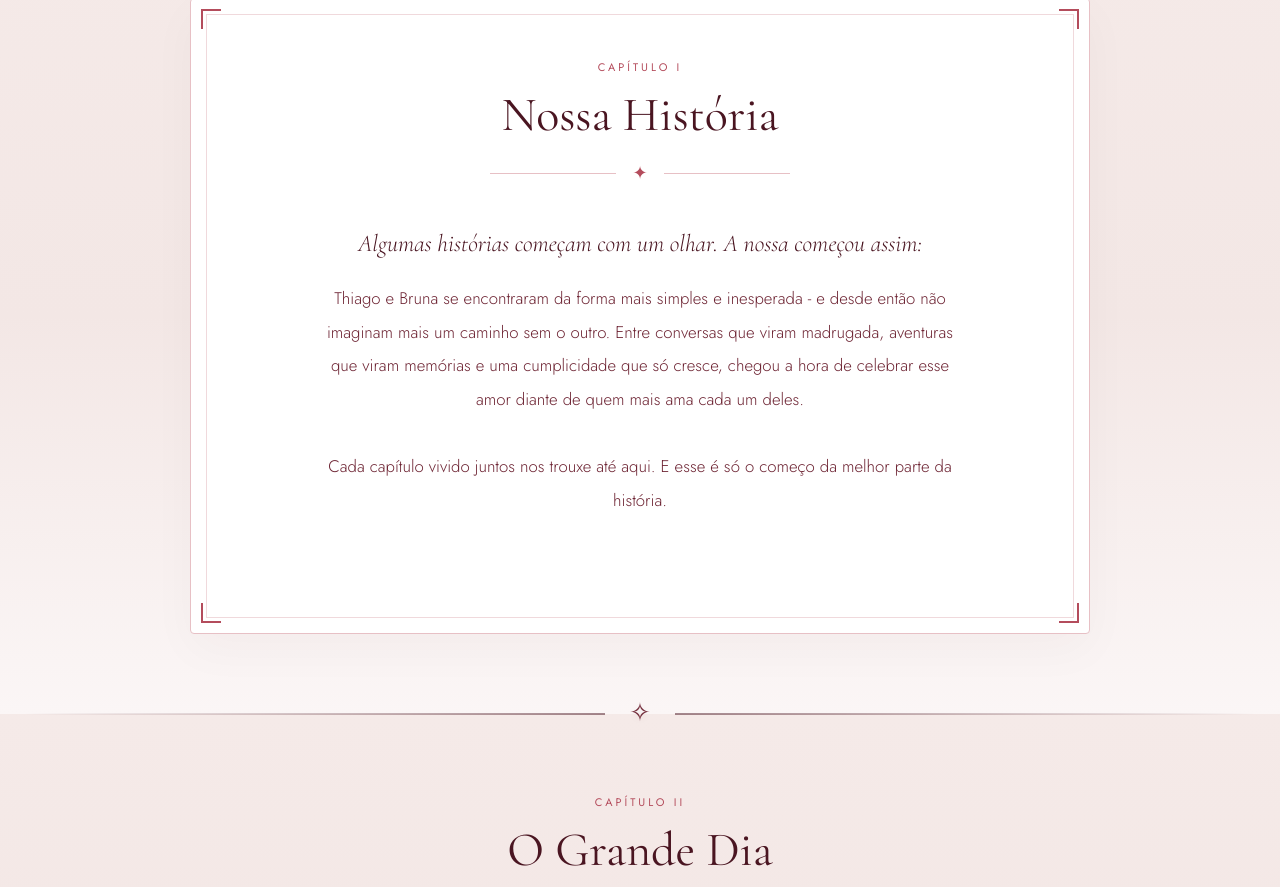
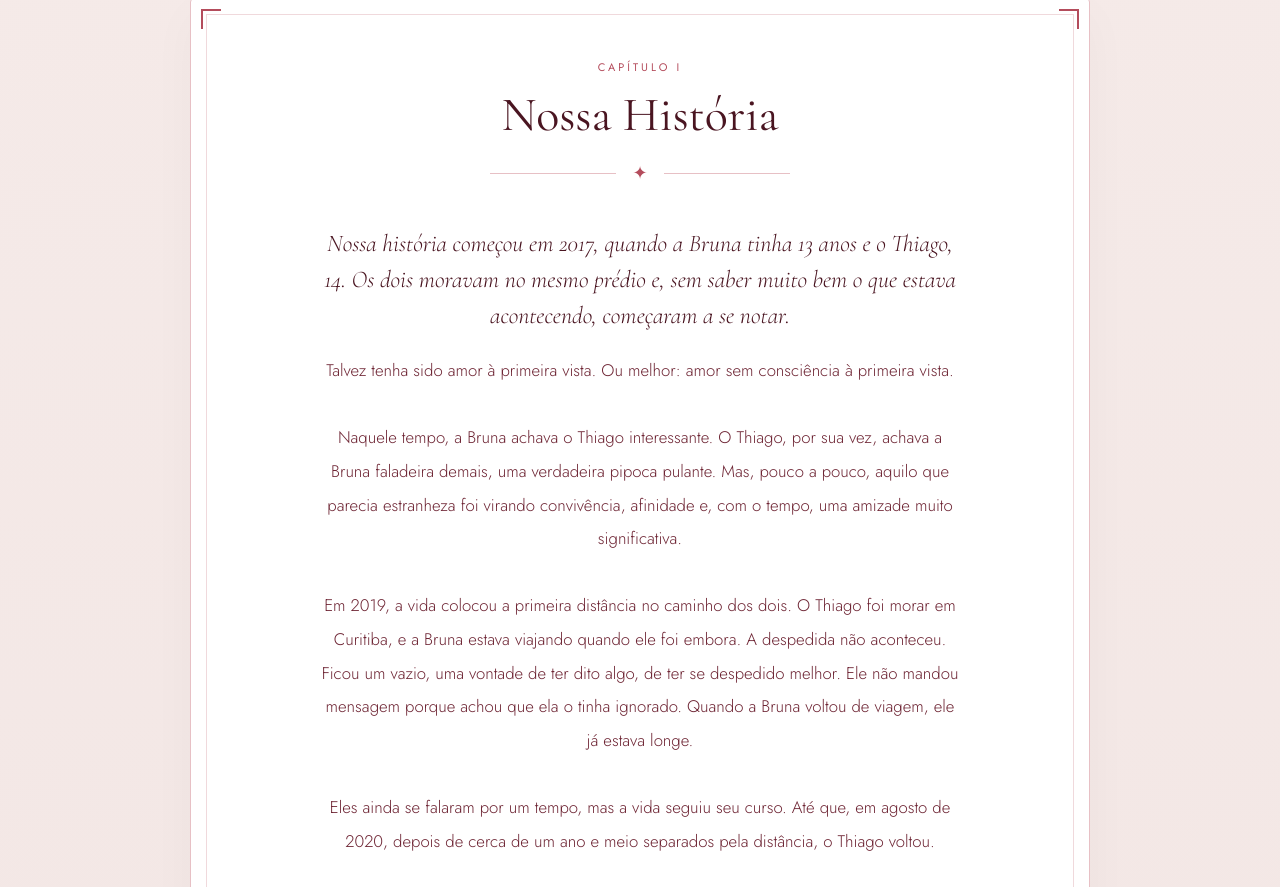
Before and after one commit to schuuulz/My-Wedding, a plain HTML site: page index.html in a window 1280 px wide. Shown: the part 873-1760 px from the top of the page. Drawn offline with nearby package versions, Linux system fonts and the light colour scheme.

Commit message:
ajustes finais

```diff
--- a/index.html
+++ b/index.html
@@ -18,7 +18,7 @@
   <!-- ══ HERO ══════════════════════════════════════════════ -->
   <section id="hero">
     <!-- <div class="hero-ampersand">&amp;</div> -->
-    <p class="hero-ornament fade-in">Com amor, convidamos você</p>
+    <p class="hero-ornament fade-in">Com amor, convidamos vocês para o casamento de:</p>
     <h1 class="hero-names fade-in">
       Thiago
       <span class="and">&amp;</span>
@@ -49,7 +49,7 @@
       </div>
     </div>
 
-    <a href="#historia" class="btn-hero fade-in">Quero Saber Mais</a>
+    <a href="#historia" class="btn-hero fade-in">Nossa História</a>
     <!-- Divider Decorativo na interseção -->
     <div class="hero-divider visible" id="hero-divider">
       <span class="divider-emoji">✧</span>
@@ -70,13 +70,52 @@
       <div class="divider"><span>✦</span></div>
 
       <div class="historia-text">
-        <span class="quote">Algumas histórias começam com um olhar. A nossa começou assim:</span>
-        Thiago e Bruna se encontraram da forma mais simples e inesperada - e desde então não imaginam mais um caminho
-        sem
-        o outro. Entre conversas que viram madrugada, aventuras que viram memórias e uma cumplicidade que só cresce,
-        chegou a hora de celebrar esse amor diante de quem mais ama cada um deles.
+        <span class="quote">Nossa história começou em 2017, quando a Bruna tinha 13 anos e o Thiago, 14. Os dois moravam
+          no mesmo prédio e, sem saber muito bem o que estava acontecendo, começaram a se notar.</span>
+        Talvez tenha sido amor à primeira vista. Ou melhor: amor sem consciência à primeira vista.
         <br /><br />
-        Cada capítulo vivido juntos nos trouxe até aqui. E esse é só o começo da melhor parte da história.
+        Naquele tempo, a Bruna achava o Thiago interessante. O Thiago, por sua vez, achava a Bruna faladeira demais, uma
+        verdadeira pipoca pulante. Mas, pouco a pouco, aquilo que parecia estranheza foi virando convivência, afinidade
+        e, com o tempo, uma amizade muito significativa.
+        <br /><br />
+        Em 2019, a vida colocou a primeira distância no caminho dos dois. O Thiago foi morar em Curitiba, e a Bruna
+        estava viajando quando ele foi embora. A despedida não aconteceu. Ficou um vazio, uma vontade de ter dito algo,
+        de ter se despedido melhor. Ele não mandou mensagem porque achou que ela o tinha ignorado. Quando a Bruna voltou
+        de viagem, ele já estava longe.
+        <br /><br />
+        Eles ainda se falaram por um tempo, mas a vida seguiu seu curso. Até que, em agosto de 2020, depois de cerca de
+        um ano e meio separados pela distância, o Thiago voltou.
+        <br /><br />
+        E, quando ele voltou, alguma coisa já era diferente.
+        <br /><br />
+        Dessa vez, já havia mais consciência do sentimento. A Bruna até precisou de um sonho para perceber o que talvez
+        o coração já soubesse antes: ela gostava dele. E, em setembro de 2020, com a ajuda da Gabriela, irmã mais nova
+        da Bruna e cupido oficial dessa história, o futrico virou destino.
+        <br /><br />
+        Veio o primeiro beijo. Veio o namoro. Veio a certeza bonita de que aquela amizade tinha se transformado em amor.
+        <br /><br />
+        Mas a distância ainda não tinha terminado sua participação nessa história. Em 2022, a Bruna se mudou com a
+        família para Itajaí, e os dois passaram três anos vivendo um namoro à distância. Foi um período de muita
+        saudade, muito choro, muita espera e muita vontade de estar perto.
+        <br /><br />
+        Até que o Thiago se formou, conseguiu um emprego em Itajaí e veio morar definitivamente perto da Bruna.
+        <br /><br />
+        No começo, a nova fase também teve seus desafios. Thiago passou um tempo na casa da sogra, dividindo com a Bruna
+        uma cama que definitivamente não foi feita para dois — às vezes apertados, às vezes no chão, às vezes no sofá,
+        às vezes até brigados na varanda. Mas, entre ajustes, risadas, dificuldades e muito amor, eles foram construindo
+        a vida real juntos.
+        <br /><br />
+        Em dezembro de 2025, Thiago pediu Bruna em casamento.
+        <br /><br />
+        E agora, depois de tantos encontros, despedidas, reencontros, distâncias, saudades e escolhas, eles se preparam
+        para viver mais um capítulo dessa história.
+        <br /><br />
+        No dia 10 de abril, Bruna e Thiago celebrarão o amor que começou ainda sem nome, cresceu como amizade, resistiu
+        à distância e escolheu permanecer.
+        <br /><br />
+        Uma história que começou no prédio onde moravam.
+        <br /><br />
+        E que agora segue para a construção de um lar.
       </div>
 
     </div>
@@ -102,8 +141,8 @@
       <div class="card fade-in">
         <div class="card-icon">🕖</div>
         <p class="card-label">Horário</p>
-        <p class="card-value">18h00</p>
-        <!-- <p class="card-sub">Cerimônia às 18h00<br />Recepção às 20h</p> -->
+        <p class="card-value">19h00</p>
+        <p class="card-sub">Cerimônia às 19h00<br /></p>
       </div>
       <div class="card fade-in">
         <div class="card-icon">📍</div>
@@ -250,7 +289,7 @@
 
   <!-- ══ FOOTER ══════════════════════════════════════════════ -->
   <footer>
-    <p class="footer-quote">"E assim começa o resto das nossas vidas - do jeito mais bonito que poderíamos imaginar."
+    <p class="footer-quote">Com você, eu não tenho medo de viver.
     </p>
     <p class="footer-names">Thiago &amp; Bruna</p>
     <p class="footer-date">10 · Abril · 2027</p>
--- a/styles.css
+++ b/styles.css
@@ -1686,7 +1686,7 @@ footer {
   }
 
   .carousel-control {
-    padding: 12px 20px;
+    padding: 12px 70px;
     font-size: 0.8rem;
   }
 }
```
